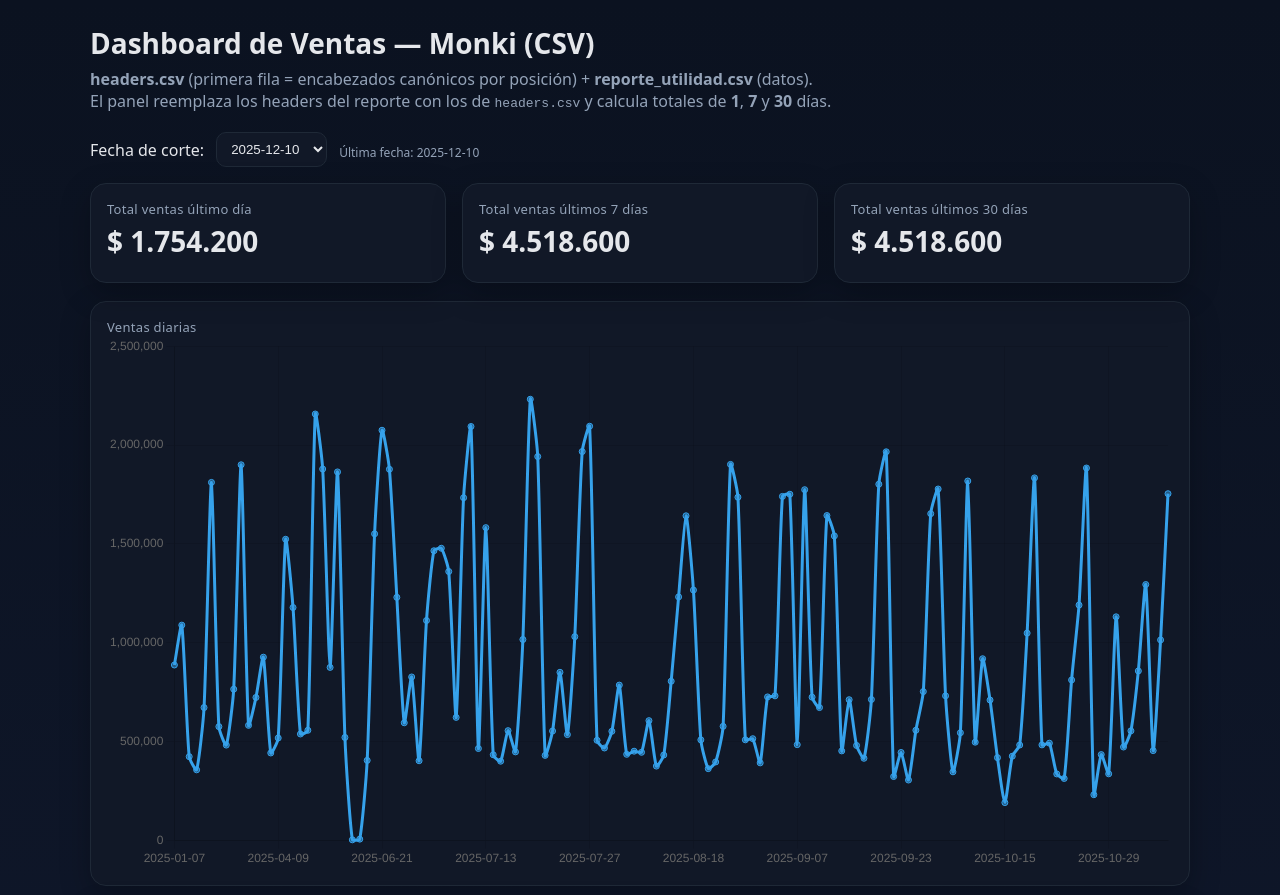
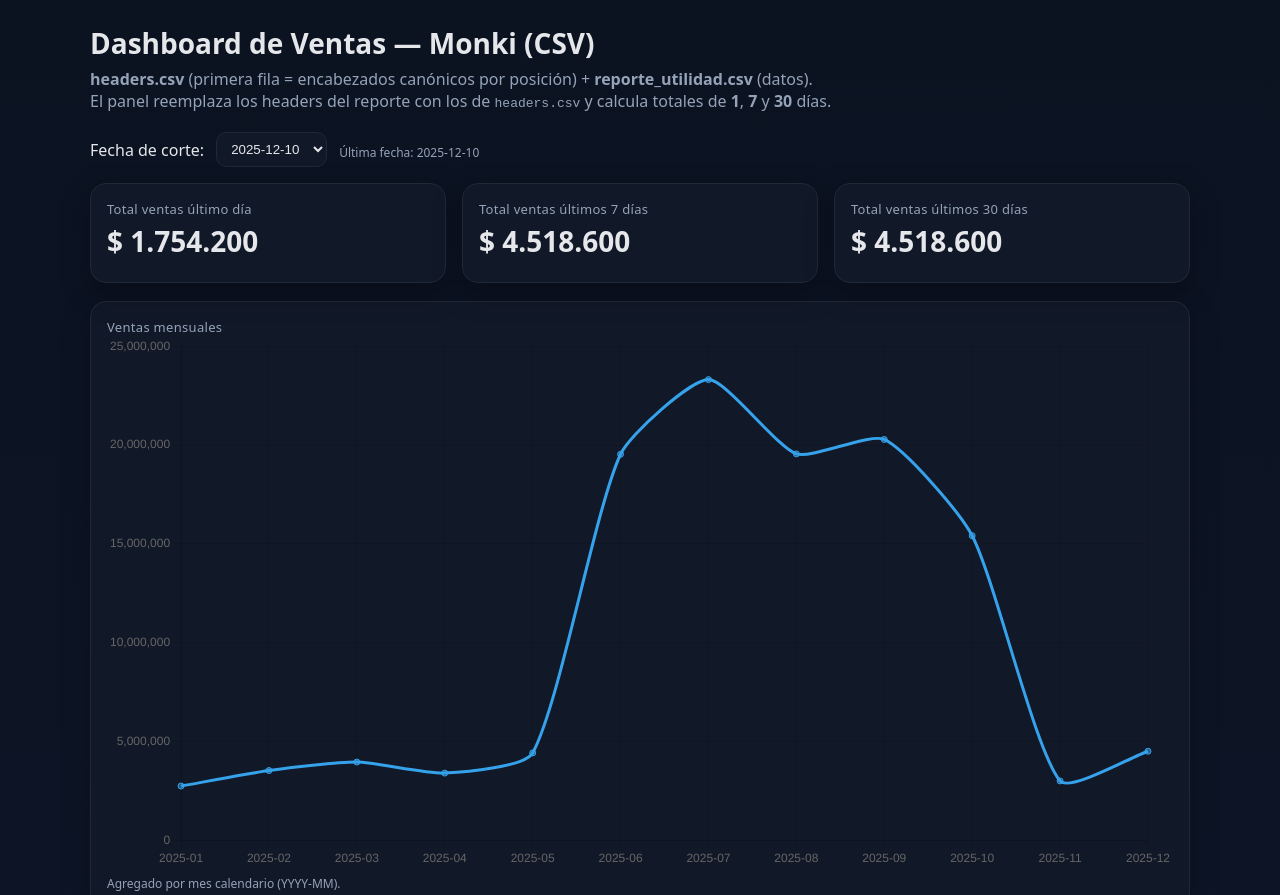
Before and after one commit to heladosmonki-svg/monki-dashboard, a plain HTML site: page index.html in a window 1280 px wide. Shown: the top 895 px of the page. Drawn offline with nearby package versions, Linux system fonts and the light colour scheme.

Commit message:
Add files via upload

```diff
--- a/index.html
+++ b/index.html
@@ -34,7 +34,7 @@
 
   <!-- Chart.js -->
   <script src="https://cdn.jsdelivr.net/npm/chart.js@4.4.1/dist/chart.umd.min.js"></script>
-  <!-- PapaParse for robust CSV parsing (auto delimiter detection, quoted fields, etc.) -->
+  <!-- PapaParse for robust CSV parsing -->
   <script src="https://cdn.jsdelivr.net/npm/papaparse@5.4.1/papaparse.min.js"></script>
 </head>
 <body>
@@ -67,9 +67,18 @@
       </div>
     </div>
 
+    <!-- Monthly chart FIRST -->
     <div class="card chart-card">
-      <div class="kpi-title">Ventas diarias</div>
-      <canvas id="chart"></canvas>
+      <div class="kpi-title">Ventas mensuales</div>
+      <canvas id="chartMonthly"></canvas>
+      <div class="legend">Agregado por mes calendario (YYYY-MM).</div>
+    </div>
+
+    <!-- Weekly chart SECOND (Mon–Sun) -->
+    <div class="card chart-card">
+      <div class="kpi-title">Ventas semanales (lunes a domingo)</div>
+      <canvas id="chartWeekly"></canvas>
+      <div class="legend">La semana inicia el lunes y termina el domingo.</div>
     </div>
 
     <div class="card" style="margin-top:16px;">
@@ -87,7 +96,6 @@
   const HEADERS_FILE = 'headers.csv';
   const DATA_FILE    = 'reporte_utilidad.csv';
 
-  // After header replacement, try these keys. Default sales uses the line-total incl. taxes: total_purchase_per_product.
   const DATE_KEY_CANDIDATES  = ['date','fecha','fecha_creacion','fecha creación'];
   const SALES_KEY_CANDIDATES = ['total_purchase_per_product','total','total_gross','total.1','total_purchase'];
 
@@ -107,15 +115,10 @@
     if(v instanceof Date) return v;
     if(typeof v==='number') return new Date(v);
     if(typeof v==='string'){
-      // Try ISO/US first
       let t=Date.parse(v);
       if(!isNaN(t)) return new Date(t);
-      // Try DD/MM/YYYY
       const m=v.match(/^(\d{1,2})\/(\d{1,2})\/(\d{4})$/);
-      if(m){
-        const d=Number(m[1]), mo=Number(m[2]), y=Number(m[3]);
-        return new Date(y, mo-1, d);
-      }
+      if(m){ const d=+m[1], mo=+m[2], y=+m[3]; return new Date(y,mo-1,d); }
     }
     return null;
   }
@@ -155,10 +158,40 @@
       if(!d) continue;
       let v=r[salesKey];
       if(v==null) continue;
-      if(typeof v==='string') v=Number(v.replace(/[^0-9.-]/g,'')); // strip $ and thousand separators
+      if(typeof v==='string') v=Number(v.replace(/[^0-9.-]/g,''));
       if(!isFinite(v)) continue;
       const ds=ymd(new Date(d.getFullYear(),d.getMonth(),d.getDate()));
       m.set(ds,(m.get(ds)||0)+v);
+    }
+    return [...m.entries()].sort((a,b)=>a[0].localeCompare(b[0]));
+  }
+
+  function getMonday(d) {
+    const day = d.getDay();
+    const diff = (day === 0 ? -6 : 1 - day);
+    const monday = new Date(d);
+    monday.setDate(d.getDate() + diff);
+    monday.setHours(0,0,0,0);
+    return monday;
+  }
+
+  function buildWeeklyFromDaily(dailyEntries){
+    const m=new Map();
+    for(const [ds, val] of dailyEntries){
+      const d=new Date(ds+'T00:00:00');
+      const mon=getMonday(d);
+      const key=ymd(mon);
+      m.set(key,(m.get(key)||0)+val);
+    }
+    return [...m.entries()].sort((a,b)=>a[0].localeCompare(b[0]));
+  }
+
+  function buildMonthlyFromDaily(dailyEntries){
+    const m=new Map();
+    for(const [ds, val] of dailyEntries){
+      const d=new Date(ds+'T00:00:00');
+      const key = d.getFullYear() + '-' + String(d.getMonth()+1).padStart(2,'0');
+      m.set(key,(m.get(key)||0)+val);
     }
     return [...m.entries()].sort((a,b)=>a[0].localeCompare(b[0]));
   }
@@ -187,26 +220,39 @@
     document.getElementById('lastDate').textContent=entries.length?'Última fecha: '+entries[entries.length-1][0]:'';
   }
 
-  let chart;
-  function renderChart(entries){
-    const ctx=document.getElementById('chart');
+  let chartMonthly, chartWeekly;
+  function renderMonthly(entries){
+    const ctx=document.getElementById('chartMonthly');
     const labels=entries.map(e=>e[0]);
     const data  =entries.map(e=>e[1]);
-    if(chart) chart.destroy();
-    chart=new Chart(ctx,{
+    if(chartMonthly) chartMonthly.destroy();
+    chartMonthly=new Chart(ctx,{
       type:'line',
-      data:{labels,datasets:[{label:'Ventas diarias (COP)',data,tension:0.2}]},
+      data:{labels,datasets:[{label:'Ventas mensuales (COP)',data,tension:0.2}]},
       options:{responsive:true,plugins:{legend:{display:false}},scales:{
-        x:{ticks:{autoSkip:true,maxTicksLimit:10}},y:{beginAtZero:true}
+        x:{ticks:{autoSkip:true,maxTicksLimit:12}},y:{beginAtZero:true}
+      }}
+    });
+  }
+  function renderWeekly(entries){
+    const ctx=document.getElementById('chartWeekly');
+    const labels=entries.map(e=>e[0]);
+    const data  =entries.map(e=>e[1]);
+    if(chartWeekly) chartWeekly.destroy();
+    chartWeekly=new Chart(ctx,{
+      type:'line',
+      data:{labels,datasets:[{label:'Ventas semanales (COP)',data,tension:0.2}]},
+      options:{responsive:true,plugins:{legend:{display:false}},scales:{
+        x:{ticks:{autoSkip:true,maxTicksLimit:20}},y:{beginAtZero:true}
       }}
     });
   }
 
-  function refreshKpis(entries){
+  function refreshKpis(dailyEntries){
     const endStr=document.getElementById('endDate').value;
-    document.getElementById('kpi1').textContent = fmtCOP(sumWindow(entries,endStr,1));
-    document.getElementById('kpi7').textContent = fmtCOP(sumWindow(entries,endStr,7));
-    document.getElementById('kpi30').textContent= fmtCOP(sumWindow(entries,endStr,30));
+    document.getElementById('kpi1').textContent = fmtCOP(sumWindow(dailyEntries,endStr,1));
+    document.getElementById('kpi7').textContent = fmtCOP(sumWindow(dailyEntries,endStr,7));
+    document.getElementById('kpi30').textContent= fmtCOP(sumWindow(dailyEntries,endStr,30));
   }
 
   function parseCSV(url){
@@ -228,23 +274,40 @@
       if(!hdrRows.length) throw new Error('headers.csv está vacío.');
       if(!dataRows.length) throw new Error('reporte_utilidad.csv está vacío.');
 
-      replaceHeaders(dataRows, hdrRows[0]);
-      const rows = aoaToObjects(dataRows);
+      const canonical = hdrRows[0].map(x=>(x??'').toString());
+      if(!canonical.length) throw new Error('La primera fila de headers.csv está vacía.');
+      // replace data header row by position
+      const width = Math.max((dataRows[0]||[]).length, canonical.length);
+      const newH = Array.from({length: width}, (_,i)=> canonical[i] ?? (dataRows[0]||[])[i] ?? ('col'+(i+1)));
+      dataRows[0] = newH;
+
+      const rows = (function(rows){
+        const headers = rows[0].map(h=>(h??'').toString());
+        return rows.slice(1).map(r=>{
+          const o={}; headers.forEach((h,i)=>o[h]=r[i]); return o;
+        });
+      })(dataRows);
+
       const headers = Object.keys(rows[0]||{});
       const dateKey  = findKey(headers, DATE_KEY_CANDIDATES)  || headers[0];
       const salesKey = findKey(headers, SALES_KEY_CANDIDATES) || headers.find(h=>String(h).toLowerCase().includes('total')) || headers[1];
 
-      const entries = buildDaily(rows,dateKey,salesKey);
-      if(!entries.length){ setStatus('No se encontraron filas con datos válidos.', 'warn'); return; }
+      const dailyEntries = buildDaily(rows,dateKey,salesKey);
+      if(!dailyEntries.length){ setStatus('No se encontraron filas con datos válidos.', 'warn'); return; }
 
-      populateDates(entries);
-      renderChart(entries);
-      refreshKpis(entries);
-      document.getElementById('endDate').addEventListener('change', ()=>refreshKpis(entries));
+      populateDates(dailyEntries);
+      refreshKpis(dailyEntries);
+      document.getElementById('endDate').addEventListener('change', ()=>refreshKpis(dailyEntries));
+
+      const monthlyEntries = buildMonthlyFromDaily(dailyEntries);
+      const weeklyEntries  = buildWeeklyFromDaily(dailyEntries);
+
+      renderMonthly(monthlyEntries);
+      renderWeekly(weeklyEntries);
 
       setStatus('OK', 'ok');
       log('Headers usados:', headers.join(' | '));
-      log('Columna fecha →', dateKey, ' • Columna ventas →', salesKey);
+      log('Fecha:', dateKey, ' • Ventas:', salesKey);
     }catch(e){
       setStatus('Error: '+e.message, 'err');
       log('Error:', e.stack || e.message);
```
